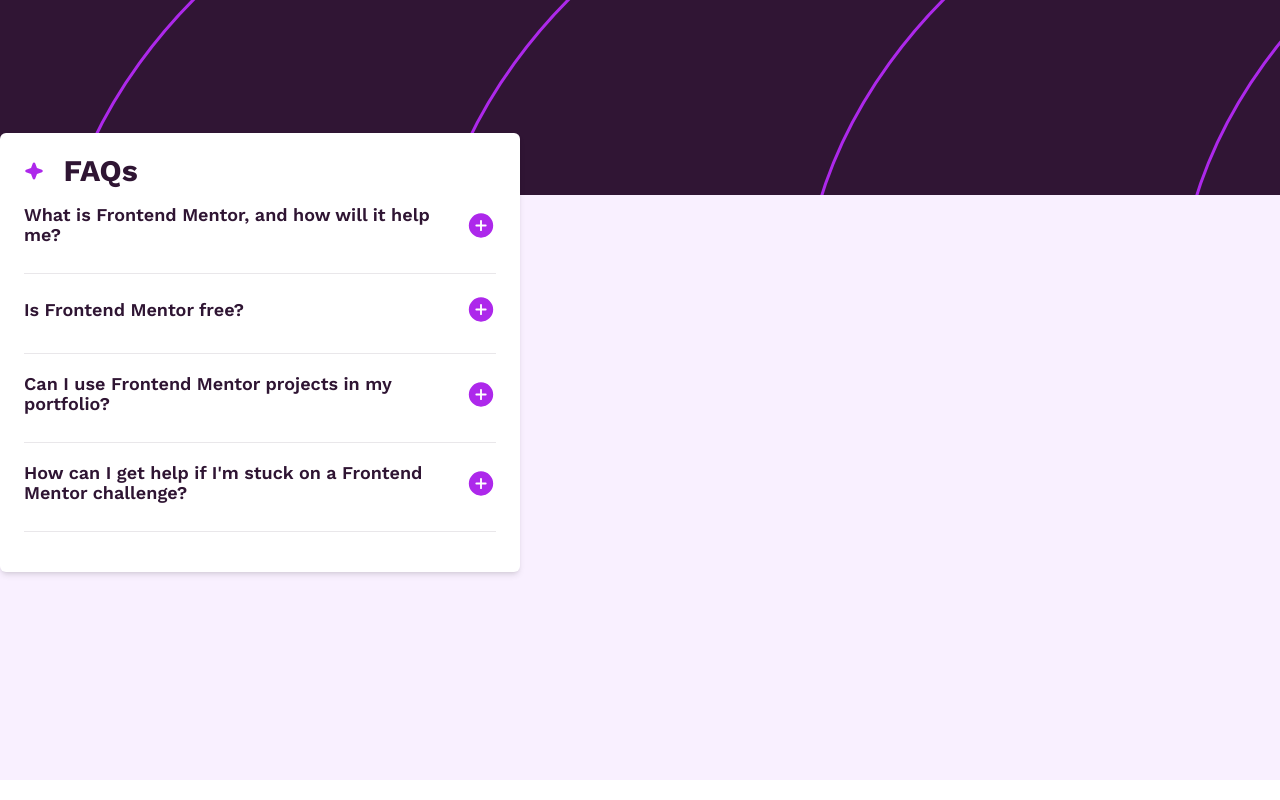
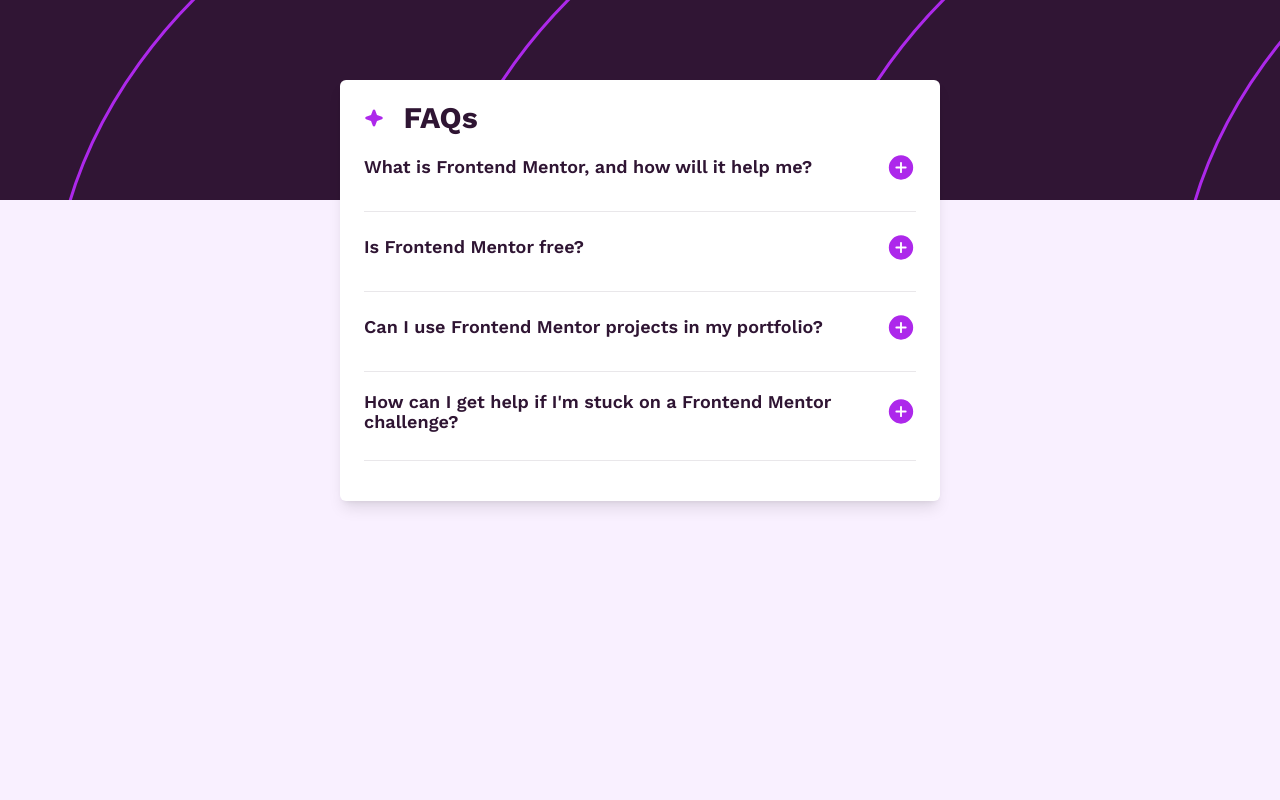
Before and after one commit to AbdinatifMohamed/faq-accordion-main, a plain HTML site: page index.html in a window 1280 px wide. Drawn offline with nearby package versions, Linux system fonts and the light colour scheme.

Commit message:
finished.

```diff
--- a/index.html
+++ b/index.html
@@ -20,15 +20,10 @@
   </style>
   <script src="https://cdn.jsdelivr.net/npm/@tailwindcss/browser@4"></script>
 </head>
-<body class="flex flex-col min-h-screen font-main pb-5">
-  <div class="bg-[url(./assets/images/background-pattern-mobile.svg)] flex-1">
-
+<body class="flex flex-col min-h-screen font-main pb-5 bg-[#F9F0FF] justify-center items-center">
+  <div  class="absolute top-0 bg-[url(./assets/images/background-pattern-mobile.svg)] h-[200px] w-full">
   </div>
-   <div class="bg-[#F9F0FF] flex-3">
-
-  </div>
-
-<div class="absolute bg-white  rounded-md   top-1/6  text-[16px]  mx-auto  px-6 py-5 text-[#2F1533] max-w-[520px] shadow-md">
+  <div class="relative mb-50 bg-white rounded-md  text-[16px]   px-6 py-5 text-[#2F1533] min-w-[300px]  max-w-[600px] shadow-lg mb-5 z-2 mx-5">
     <div class="flex flex-col h-full gap-4">
         <div class="flex items-center gap-5">
           <img class="h-5" src="./assets/images/icon-star.svg" alt="">
@@ -87,9 +82,6 @@
         </div>
     </div>
   </div>
-
-
-
   <script src="index.js"></script>
 </body>
 </html>
```
Lines whose indentation alone changed are shown as unchanged.
